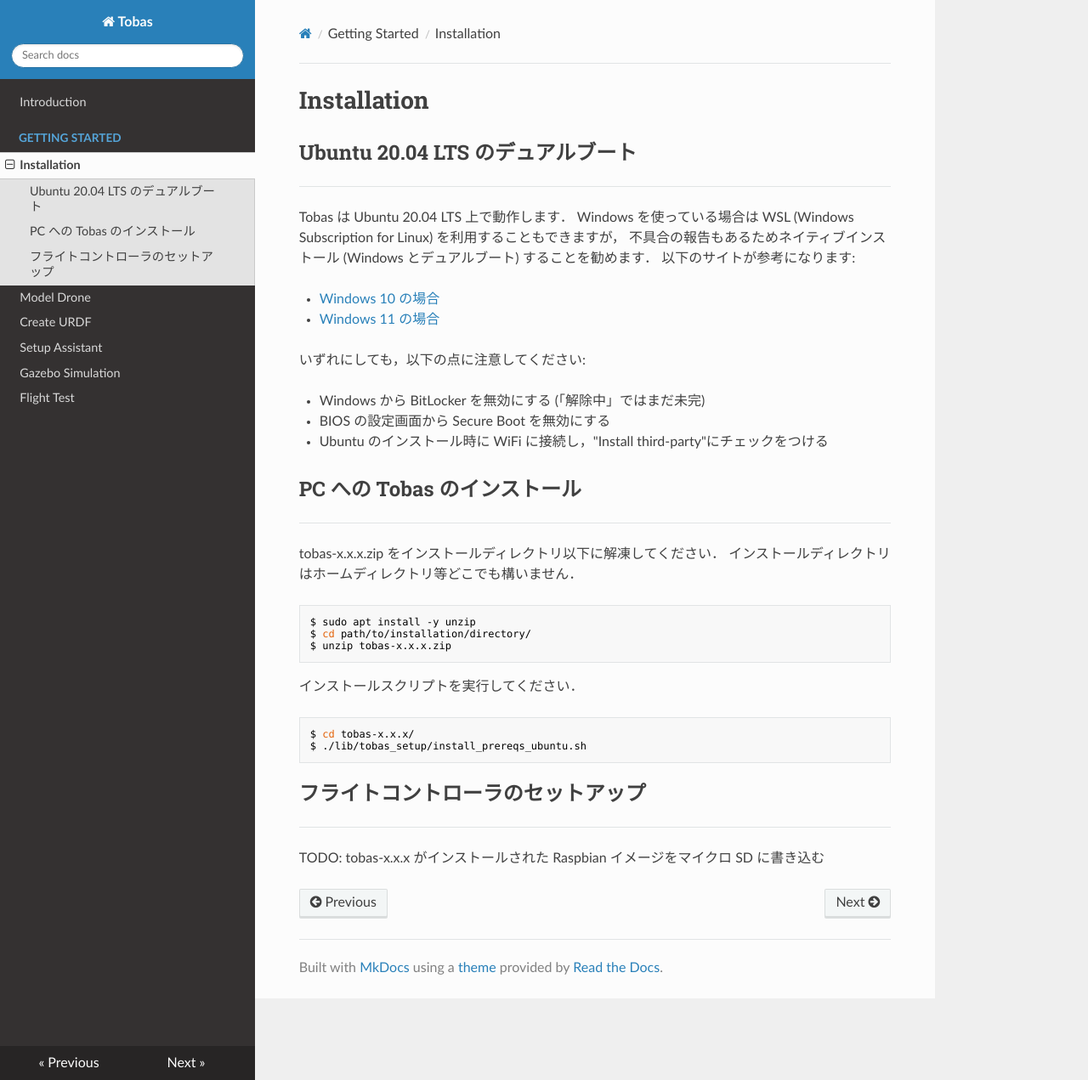
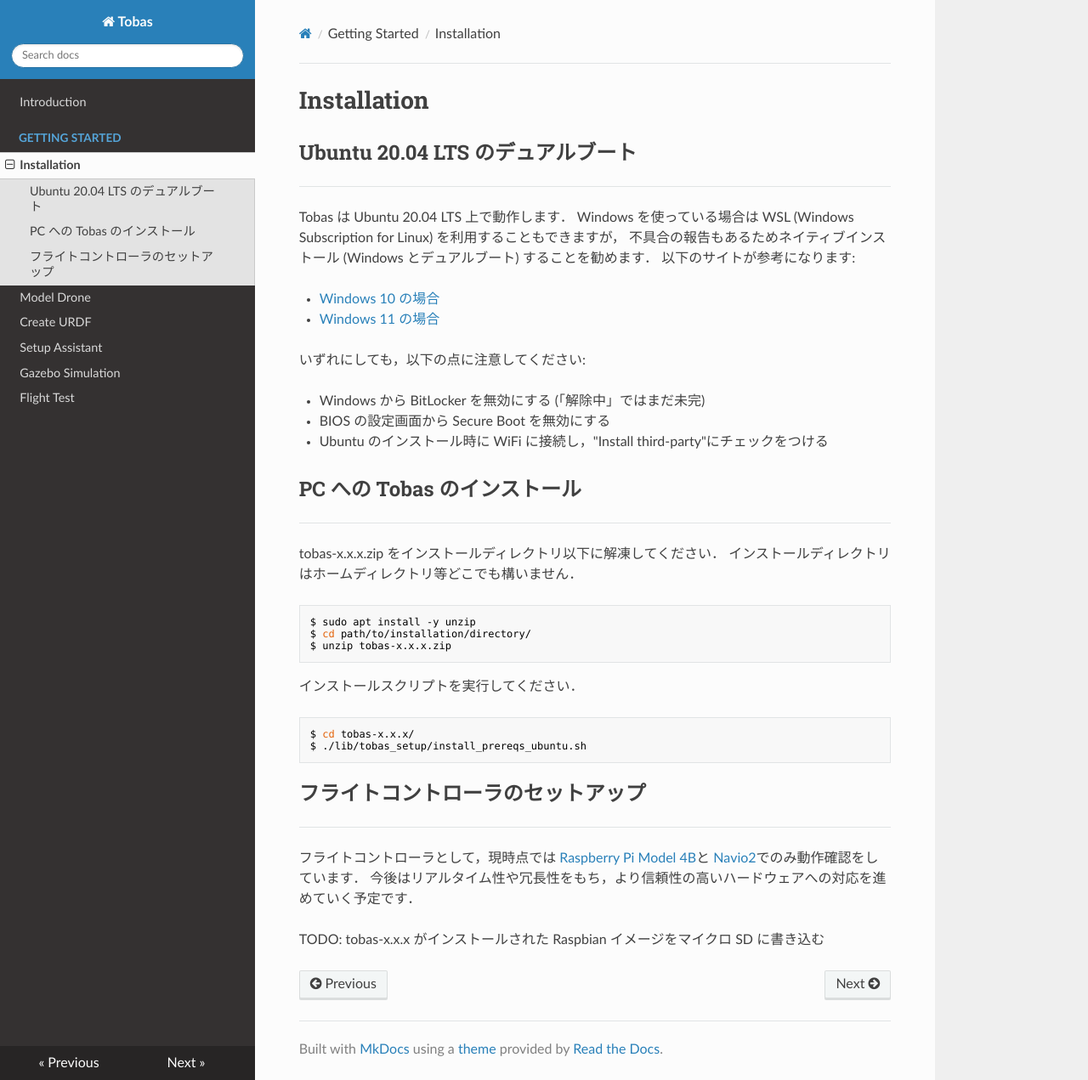
Before and after one commit to TobasFlightControl/tobas_wiki, an MkDocs documentation site: the page built from docs/installation.md, in a window 1280 px wide and 1271 px high. Shown: the whole window at 85% size. Built offline with MkDocs 1.6.1, drawn with Linux system fonts in a browser that asks for light colours; nearby versions of some CDN libraries.

Commit message:
edit: installation.md

```diff
--- a/docs/installation.md
+++ b/docs/installation.md
@@ -42,4 +42,9 @@
 
 ---
 
+フライトコントローラとして，現時点では
+<a href=https://www.raspberrypi.com/products/raspberry-pi-4-model-b/ target="_blank">Raspberry Pi Model 4B</a>と
+<a href=https://navio2.hipi.io/ target="_blank">Navio2</a>でのみ動作確認をしています．
+今後はリアルタイム性や冗長性をもち，より信頼性の高いハードウェアへの対応を進めていく予定です．
+
 TODO: tobas-x.x.x がインストールされた Raspbian イメージをマイクロ SD に書き込む
```
